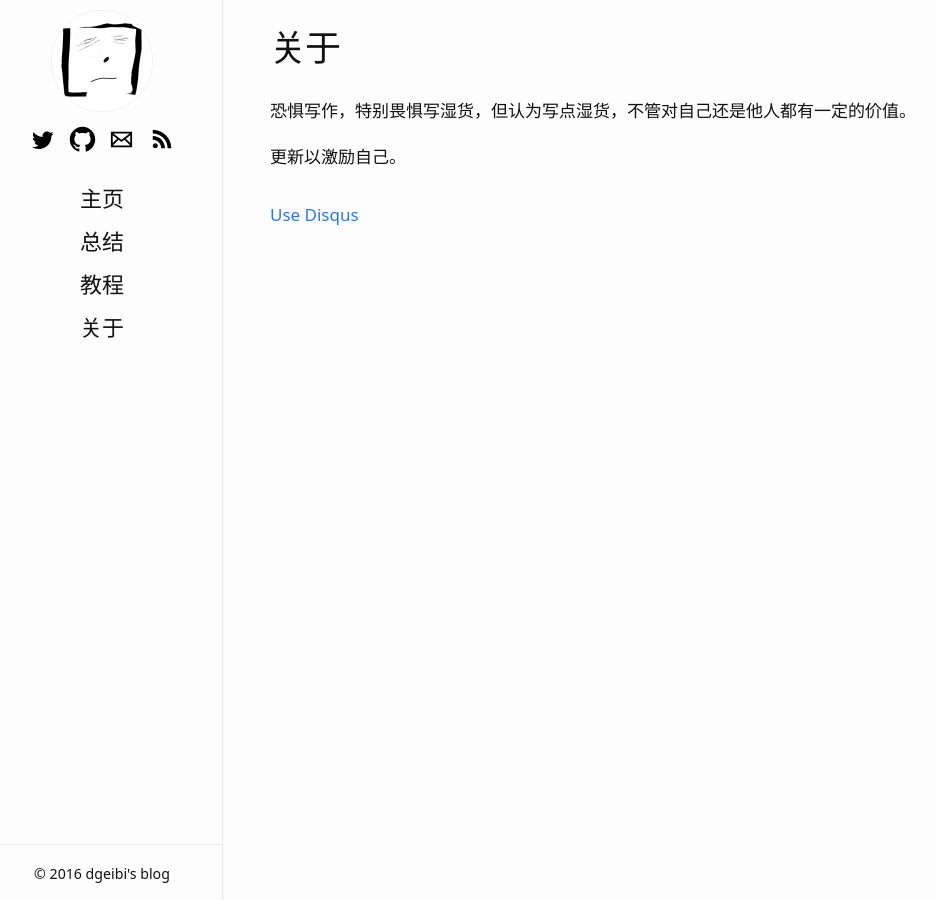
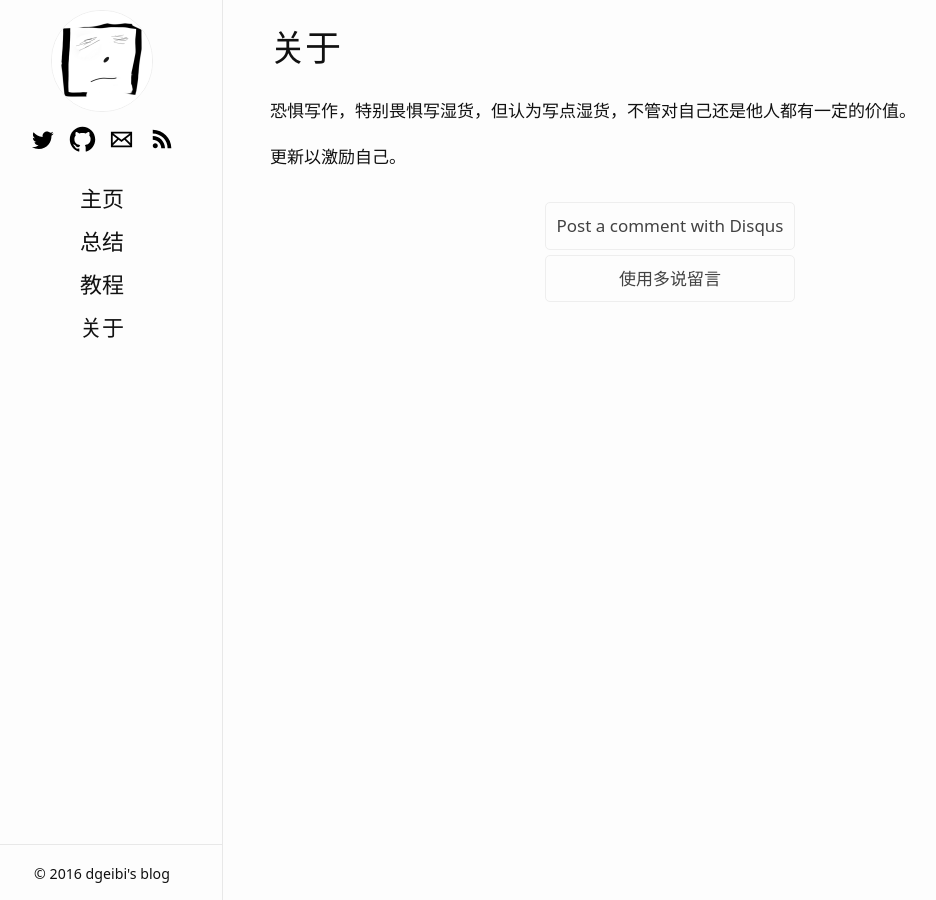
Before and after one commit to dgeibi/dgeibi.github.com, a Jekyll site: the page built from about.md, in a window 1280 px wide. Shown: the whole page, without its empty margins (18-954 px from the left). Built offline with Jekyll 4.4.1, drawn with Linux system fonts in a browser that asks for light colours; comment, search, counter and statistics services are not loaded.

Commit message:
update at 2016-09-20 11:27:33 UTC

```diff
--- a/_includes/comment.html
+++ b/_includes/comment.html
@@ -1,22 +1,25 @@
-<div class="ds-thread" data-thread-key="{{ page.id }}" data-title="{{ page.title }}" data-url="{{ site.url }}{{ page.url}}"></div>
-<a href="javascript:void(0)" id="disqusOpt">Use Disqus</a>
+<a href="javascript:void(0);" id="enDisqus" class="comment-link">Post a comment with Disqus</a>
+<a href="javascript:void(0);" id="enDuoshuo" class="comment-link">使用多说留言</a>
+
 <div id="disqus_thread"></div>
+<div id="duoshuo_thread"></div>
+
 <script>
     var duoshuoQuery = {
         short_name: "{{ site.duoshuo_id }}"
     };
 
-    (function() {
-        var ds = document.createElement('script');
-        ds.type = 'text/javascript';
-        ds.async = true;
-        ds.src = (document.location.protocol == 'https:' ? 'https:' : 'http:') + '//static.duoshuo.com/embed.js';
-        ds.charset = 'UTF-8';
-        (document.getElementsByTagName('head')[0] ||
-            document.getElementsByTagName('body')[0]).appendChild(ds);
-    })();
+    var useDuoshuo = function (container) {
+        var el = document.createElement('div');
+        el.setAttribute('data-thread-key', '{{ page.id }}');
+        el.setAttribute('data-url', '{{ site.url }}{{ page.url }}');
+        el.setAttribute('data-title', '{{ page.title }}');
+        DUOSHUO.EmbedThread(el);
+        document.getElementById('duoshuo_thread').appendChild(el);
+        document.getElementById("enDuoshuo").style.display = "none";
+    }
 
-    var runDisqus = function() {
+    var useDisqus = function() {
         var disqus_config = function() {
             this.page.url = "{{ site.url }}{{ page.url }}";
             this.page.identifier = "{{ page.id }}";
--- a/_sass/_layout.scss
+++ b/_sass/_layout.scss
@@ -135,3 +135,19 @@
         font-size: 20px;
     }
 }
+
+.comment-link {
+    text-align: center;
+    display: block;
+    box-sizing: border-box;
+    padding: 10px;
+    margin: 5px auto;
+    border: 1px solid #eee;
+    width: 250px;
+    color: $grey-color-dark;
+    border-radius: 5px;
+    &:hover {
+        text-decoration: none;
+        background-color: #eee;
+    }
+}
```
Also changed, not shown: other parts of _includes/comment.html (+4 -2 lines).
